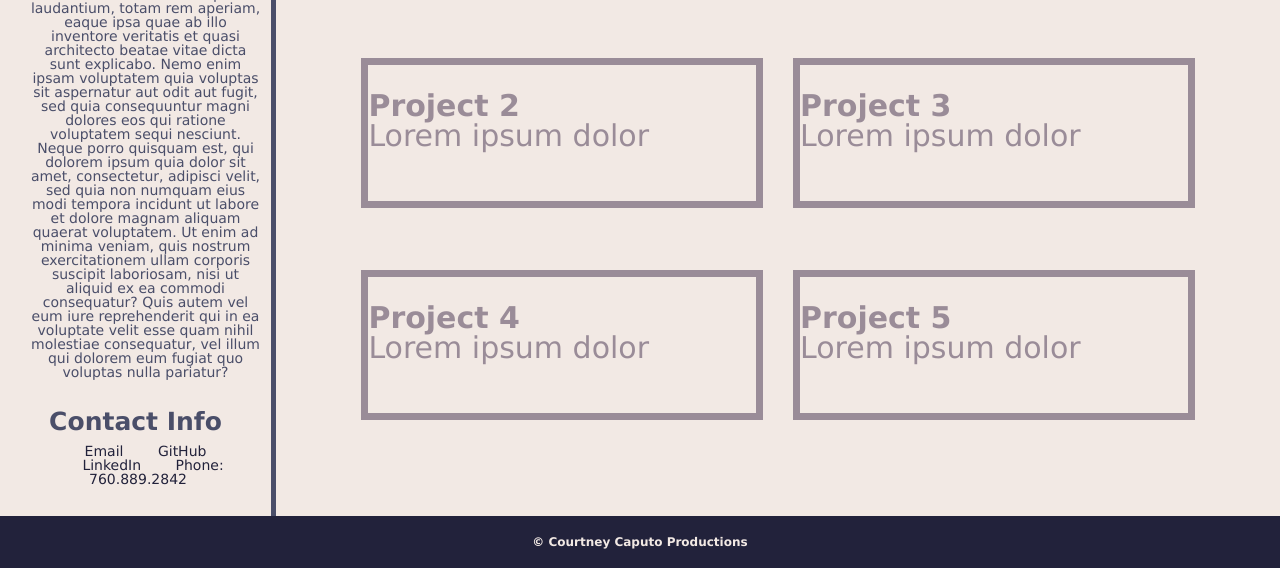
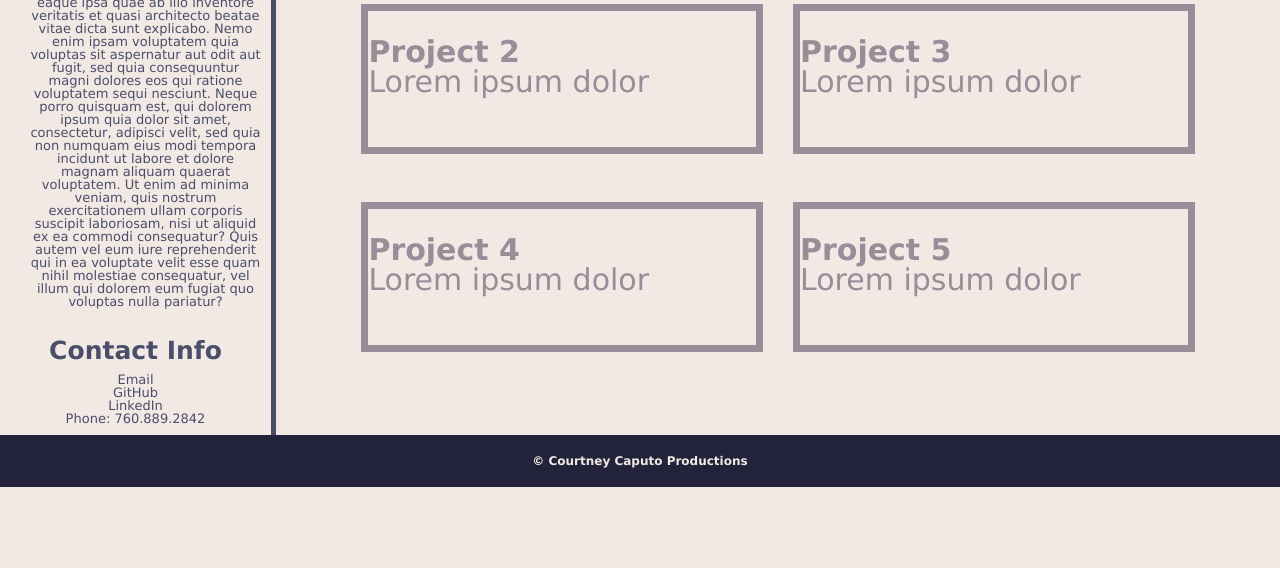
Before and after one commit to courtneycaputo/Portfolio, a plain HTML site: page index.html in a window 1280 px wide. Shown: the part 665-1233 px from the top of the page. After the commit the page ends 1152 px from the top, so only its background shows below. Drawn offline with Linux system fonts and the light colour scheme.

Commit message:
test read me

```diff
--- a/assets/css/style.css
+++ b/assets/css/style.css
@@ -99,21 +99,9 @@ aside h2 {
 aside p {
   margin-bottom: 20px;
   margin-left: 20px;
-  font-size: 14px;
+  font-size: 13px;
   }
 
-aside a{
-  text-decoration: none;
-  color:var(--darkest);
-  padding: 15px;
-  }
-
-aside a:hover {
-  text-decoration: none;
-  color:var(--light);
-  background-color: var(--dark);
-  padding: 0px;
-  }
 
 aside img {
   border-radius: ;
@@ -121,6 +109,24 @@ aside img {
   width: 150px;
   margin: 10px;
 }
+
+/* Contact Section */
+ul.ContactList {
+  list-style-type: none;
+  font-size: 13px;
+}
+
+.ContactList a {
+  text-decoration: none;
+  color:var(--dark);
+  }
+
+.ContactList a:hover {
+  text-decoration: none;
+  color:var(--light);
+  background-color: var(--dark);
+  }
+
 
 /* Work Section */
 .page-section {
--- a/index.html
+++ b/index.html
@@ -4,7 +4,7 @@
   <meta charset="UTF-8">
   <meta http-equiv="X-UA-Compatible" content="IE=edge">
   <meta name="viewport" content="width=device-width, initial-scale=1.0">
-  <title>CC Portfolio</title>
+  <title>CC</title>
   <link rel="stylesheet" href="./assets/css/reset.css">
   <link rel="stylesheet" href="./assets/css/style.css">
 </head>
@@ -40,12 +40,13 @@
       </p>
 
       <h2 id="contact">Contact Info</h2>
-      <p>
-        <a href ="mailto:courtneycaputo@gmail.com">Email</a>
-        <a href="https://github.com/courtneycaputo" target="blank">GitHub</a>
-        <a href ="https://www.linkedin.com/in/courtney-caputo-556614b5/" target="blank">LinkedIn</a>
-        <a href="tel:+15555555555">Phone: 760.889.2842</a>
-      </p>
+        <ul class="ContactList">
+         <li><a href ="mailto:courtneycaputo@gmail.com">Email</a></li>
+         <li><a href="https://github.com/courtneycaputo" target="blank">GitHub</a></li>
+         <li><a href ="https://www.linkedin.com/in/courtney-caputo-556614b5/" target="blank">LinkedIn</a></li>
+         <li><a href="tel:+15555555555">Phone: 760.889.2842</a></li>
+        </ul>
+
     </aside>
 
 
```
Also changed, not shown: assets/images/ScreenShot.png (added), 1 other file.
